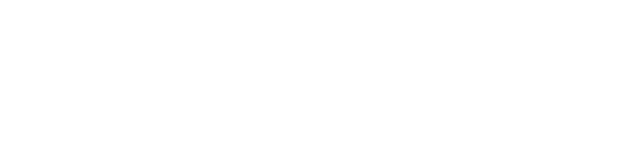
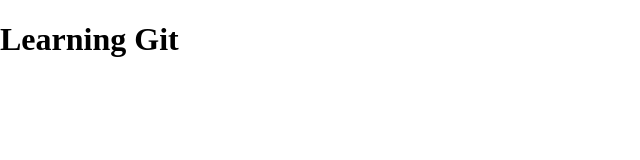
Before and after one commit to Raynavanit/learnign_git, a plain HTML site: page index.html in a window 1280 px wide. Shown: the whole page, without its empty margins (0-640 px from the left). Drawn offline with Linux system fonts and the light colour scheme.

Commit message:
link css file and add some basic css

```diff
--- a/index.html
+++ b/index.html
@@ -4,8 +4,9 @@
     <meta charset="UTF-8">
     <meta name="viewport" content="width=device-width, initial-scale=1.0">
     <title>Learning Git</title>
+    <link rel="stylesheet" href="style.css">
 </head>
 <body>
-
+    <h1>Learning Git</h1>
 </body>
 </html>
--- a/style.css
+++ b/style.css
@@ -0,0 +1,6 @@
+*{
+    box-sizing: border-box;
+}
+body{
+    margin: 0;
+}
```
